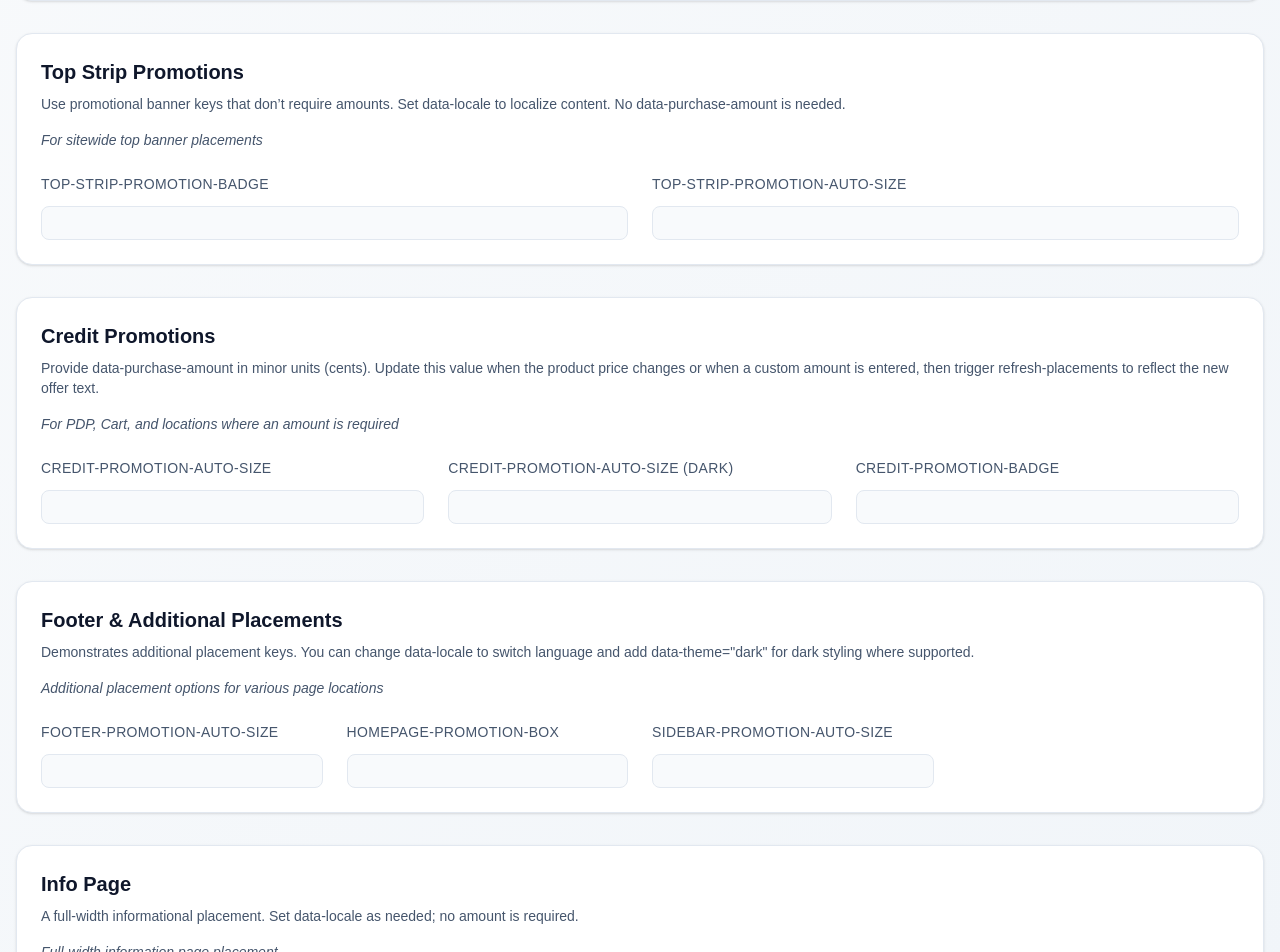
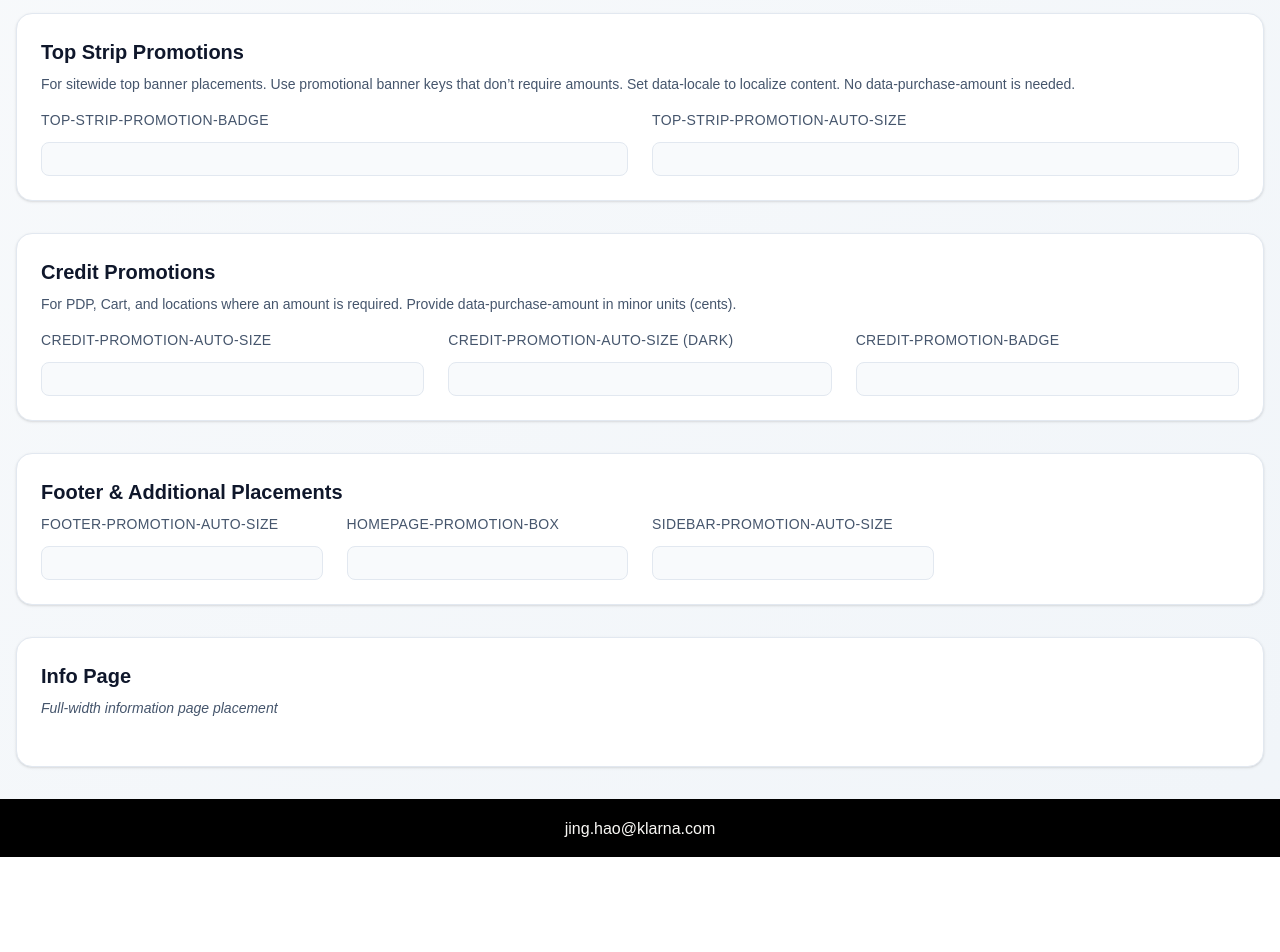
Before and after one commit to thejinghao/kp-demo, a Next.js app: page /apps/osm in a window 1280 px wide. Shown: the part 380-1332 px from the top of the page. After the commit the page ends 1237 px from the top, so only its background shows below. Built offline with nearby package versions, Linux system fonts and the light colour scheme.

Commit message:
updated help text

```diff
--- a/app/apps/hpp/page.tsx
+++ b/app/apps/hpp/page.tsx
@@ -179,7 +179,7 @@ export default function KlarnaHppDemo() {
       <div className="container mx-auto px-4 py-8">
         <div className="max-w-4xl mx-auto space-y-8">
           <div className="bg-white dark:bg-slate-800 rounded-2xl shadow-sm border border-slate-200 dark:border-slate-700 p-6">
-            <h2 className="text-xl font-semibold text-slate-900 dark:text-white mb-4">0. Credentials</h2>
+            <h2 className="text-xl font-semibold text-slate-900 dark:text-white mb-4">1. Configure API Credentials <span className="ml-2 inline-flex items-center px-2 py-0.5 rounded-full text-[10px] font-semibold bg-purple-100 text-purple-800">Back End</span></h2>
             <p className="text-sm text-slate-600 dark:text-slate-400 mb-4">Enter your Klarna API Username and Password. These are used to construct a Basic Authorization header for server-to-server API calls. Do not expose credentials in client-side code in production.</p>
             <div className="grid grid-cols-1 md:grid-cols-2 gap-4 mb-4">
               <div>
@@ -194,7 +194,7 @@ export default function KlarnaHppDemo() {
           </div>
 
           <div className="bg-white dark:bg-slate-800 rounded-2xl shadow-sm border border-slate-200 dark:border-slate-700 p-6">
-            <h2 className="text-xl font-semibold text-slate-900 dark:text-white mb-4">1. Create Payments Session</h2>
+            <h2 className="text-xl font-semibold text-slate-900 dark:text-white mb-4">2. Create Payments Session <span className="ml-2 inline-flex items-center px-2 py-0.5 rounded-full text-[10px] font-semibold bg-purple-100 text-purple-800">Back End</span></h2>
             <p className="text-sm text-slate-600 dark:text-slate-400 mb-4">Create a Payments session with your order details. From the response, capture session_id (or session_url). You will pass this to the HPP API to create a hosted session that returns a redirect_url and optional qr_code_url for distribution.</p>
             <button onClick={createPaymentsSession} disabled={creatingPaymentsSession || !kpUsername.trim() || !kpPassword.trim()} className="px-6 py-3 bg-[var(--color-primary-black)] text-[var(--color-primary-white)] rounded-lg font-medium hover:opacity-90 focus:ring-2 focus:ring-[var(--color-secondary-eggplant)] focus:ring-offset-2 disabled:opacity-50 disabled:cursor-not-allowed transition-colors">
               {creatingPaymentsSession ? 'Creating...' : 'Create Payments Session'}
@@ -206,7 +206,7 @@ export default function KlarnaHppDemo() {
           </div>
 
           <div className="bg-white dark:bg-slate-800 rounded-2xl shadow-sm border border-slate-200 dark:border-slate-700 p-6">
-            <h2 className="text-xl font-semibold text-slate-900 dark:text-white mb-4">2. Create HPP Session</h2>
+            <h2 className="text-xl font-semibold text-slate-900 dark:text-white mb-4">3. Create HPP Session <span className="ml-2 inline-flex items-center px-2 py-0.5 rounded-full text-[10px] font-semibold bg-purple-100 text-purple-800">Back End</span></h2>
             <p className="text-sm text-slate-600 dark:text-slate-400 mb-4">Send the Payments session to the HPP create session endpoint (as payment_session_url). The response includes redirect_url, session_url, and possibly qr_code_url. Use redirect_url to open Klarna’s hosted flow in a popup or new tab; qr_code_url enables device handoff.</p>
             <button onClick={createHppSession} disabled={!paymentsSession?.session_id || creatingHppSession} className="px-6 py-3 bg-[var(--color-primary-black)] text-[var(--color-primary-white)] rounded-lg font-medium hover:opacity-90 focus:ring-2 focus:ring-[var(--color-secondary-eggplant)] focus:ring-offset-2 disabled:opacity-50 disabled:cursor-not-allowed transition-colors">
               {creatingHppSession ? 'Creating...' : 'Create HPP Session'}
@@ -218,7 +218,7 @@ export default function KlarnaHppDemo() {
           </div>
 
           <div className="bg-white dark:bg-slate-800 rounded-2xl shadow-sm border border-slate-200 dark:border-slate-700 p-6">
-            <h2 className="text-xl font-semibold text-slate-900 dark:text-white mb-4">3. Launch and Poll</h2>
+            <h2 className="text-xl font-semibold text-slate-900 dark:text-white mb-4">4. Launch Checkout and Poll Status <span className="ml-2 inline-flex items-center px-2 py-0.5 rounded-full text-[10px] font-semibold bg-green-100 text-green-800">Front End + Back End</span></h2>
             <p className="text-sm text-slate-600 dark:text-slate-400 mb-4">Open the redirect_url (or scan the QR code) to start the checkout. Poll the HPP get-session endpoint using session_url (or hpp_session_id) until the session indicates it’s ready/approved. Once approved, continue your order flow on the server.</p>
             <div className="flex gap-6 flex-wrap items-center">
               {qrCodeUrl && (
--- a/app/apps/kp/page.tsx
+++ b/app/apps/kp/page.tsx
@@ -166,13 +166,14 @@ export default function KPPlaceOrderApp() {
 
       <div className="container mx-auto px-4 py-8">
         <div className="max-w-4xl mx-auto space-y-8">
-          {/* Step 0: Create Session */}
+          {/* Step 1: Create Payments Session */}
           <div className="bg-white dark:bg-slate-800 rounded-2xl shadow-sm border border-slate-200 dark:border-slate-700 p-6">
             <h2 className="text-xl font-semibold text-slate-900 dark:text-white mb-4">
-              0. Create Session
+              1. Create Payments Session
+              <span className="ml-2 inline-flex items-center px-2 py-0.5 rounded-full text-[10px] font-semibold bg-purple-100 text-purple-800">Back End</span>
             </h2>
             <p className="text-sm text-slate-600 dark:text-slate-400 mb-4">
-              Call the Klarna Payments Create Session API with your order details. From the response, copy client_token. You will use client_token on the frontend to initialize the Klarna SDK and render the payment widget for the selected category.
+              Call the Klarna Payments Create Session API with your order details. From the response, store the client_token. You will use client_token on the frontend to initialize the Klarna SDK and render the payment widget.
             </p>
 
             <div className="grid grid-cols-1 md:grid-cols-2 gap-4 mb-4">
@@ -222,10 +223,11 @@ export default function KPPlaceOrderApp() {
             )}
           </div>
 
-          {/* Step 1: Client Token Input */}
+          {/* Step 2: Initialize SDK with Client Token */}
           <div className="bg-white dark:bg-slate-800 rounded-2xl shadow-sm border border-slate-200 dark:border-slate-700 p-6">
             <h2 className="text-xl font-semibold text-slate-900 dark:text-white mb-4">
-              1. Enter Client Token
+              2. Initialize SDK with Client Token
+              <span className="ml-2 inline-flex items-center px-2 py-0.5 rounded-full text-[10px] font-semibold bg-blue-100 text-blue-800">Front End</span>
             </h2>
             <p className="text-sm text-slate-600 dark:text-slate-400 mb-4">
               Use the client_token from the session response and initialize the SDK via Payments.init(&#123; client_token &#125;). This binds your session to the current browser and prepares the widget for rendering.
@@ -257,10 +259,11 @@ export default function KPPlaceOrderApp() {
             </div>
           </div>
 
-          {/* Step 2: Klarna Widget & Payment */}
+          {/* Step 3: Render Klarna Widget & Authorize Payment */}
           <div className="bg-white dark:bg-slate-800 rounded-2xl shadow-sm border border-slate-200 dark:border-slate-700 p-6">
             <h2 className="text-xl font-semibold text-slate-900 dark:text-white mb-4">
-              2. Klarna Widget & Payment
+              3. Render Klarna Widget & Authorize Payment
+              <span className="ml-2 inline-flex items-center px-2 py-0.5 rounded-full text-[10px] font-semibold bg-blue-100 text-blue-800">Front End</span>
             </h2>
             <p className="text-sm text-slate-600 dark:text-slate-400 mb-4">
               After init, render the Klarna widget using Payments.load(&#123; container, payment_method_categories &#125;). When the shopper is ready, call Payments.authorize(...) to create an authorization. Use authorization_token from the response to proceed on your server.
--- a/app/apps/osm/page.tsx
+++ b/app/apps/osm/page.tsx
@@ -110,7 +110,7 @@ export default function OSMApp() {
               Configure price and locale to test different Klarna messaging placements
             </p>
             <p className="text-sm text-slate-500 dark:text-slate-400 mt-2">
-              Include the Klarna Web SDK script on the page. For each &lt;klarna-placement&gt;, set data-key, optional data-locale, and when required data-purchase-amount (in cents). When values change (price or locale), call window.KlarnaOnsiteService.push(&#123; eventName: 'refresh-placements' &#125;) to re-render.
+              Include the Klarna Web SDK script on the page. For each &lt;klarna-placement&gt;, set data-key, optional data-locale, and when required data-purchase-amount (in cents).
             </p>
           </div>
 
@@ -188,10 +188,7 @@ export default function OSMApp() {
               Top Strip Promotions
             </h2>
             <p className="text-sm text-slate-600 dark:text-slate-400 mb-4">
-              Use promotional banner keys that don’t require amounts. Set data-locale to localize content. No data-purchase-amount is needed.
-            </p>
-            <p className="text-slate-600 dark:text-slate-400 mb-6 italic text-sm">
-              For sitewide top banner placements
+            For sitewide top banner placements. Use promotional banner keys that don’t require amounts. Set data-locale to localize content. No data-purchase-amount is needed.
             </p>
             <div className="grid grid-cols-1 lg:grid-cols-2 gap-6">
               <div className="space-y-3">
@@ -225,10 +222,7 @@ export default function OSMApp() {
               Credit Promotions
             </h2>
             <p className="text-sm text-slate-600 dark:text-slate-400 mb-4">
-              Provide data-purchase-amount in minor units (cents). Update this value when the product price changes or when a custom amount is entered, then trigger refresh-placements to reflect the new offer text.
-            </p>
-            <p className="text-slate-600 dark:text-slate-400 mb-6 italic text-sm">
-              For PDP, Cart, and locations where an amount is required
+            For PDP, Cart, and locations where an amount is required. Provide data-purchase-amount in minor units (cents).
             </p>
             <div className="grid grid-cols-1 md:grid-cols-2 lg:grid-cols-3 gap-6">
               <div className="space-y-3">
@@ -279,12 +273,6 @@ export default function OSMApp() {
             <h2 className="text-xl font-semibold text-slate-900 dark:text-white mb-2">
               Footer & Additional Placements
             </h2>
-            <p className="text-sm text-slate-600 dark:text-slate-400 mb-4">
-              Demonstrates additional placement keys. You can change data-locale to switch language and add data-theme="dark" for dark styling where supported.
-            </p>
-            <p className="text-slate-600 dark:text-slate-400 mb-6 italic text-sm">
-              Additional placement options for various page locations
-            </p>
             <div className="grid grid-cols-1 md:grid-cols-2 lg:grid-cols-4 gap-6">
               <div className="space-y-3">
                 <p className="text-sm font-medium text-slate-600 dark:text-slate-400 uppercase tracking-wide">
@@ -329,9 +317,6 @@ export default function OSMApp() {
             <h2 className="text-xl font-semibold text-slate-900 dark:text-white mb-2">
               Info Page
             </h2>
-            <p className="text-sm text-slate-600 dark:text-slate-400 mb-4">
-              A full-width informational placement. Set data-locale as needed; no amount is required.
-            </p>
             <p className="text-slate-600 dark:text-slate-400 mb-6 italic text-sm">
               Full-width information page placement
             </p>
```
Also changed, not shown: app/apps/kec/page.tsx (+7 -7 lines).
